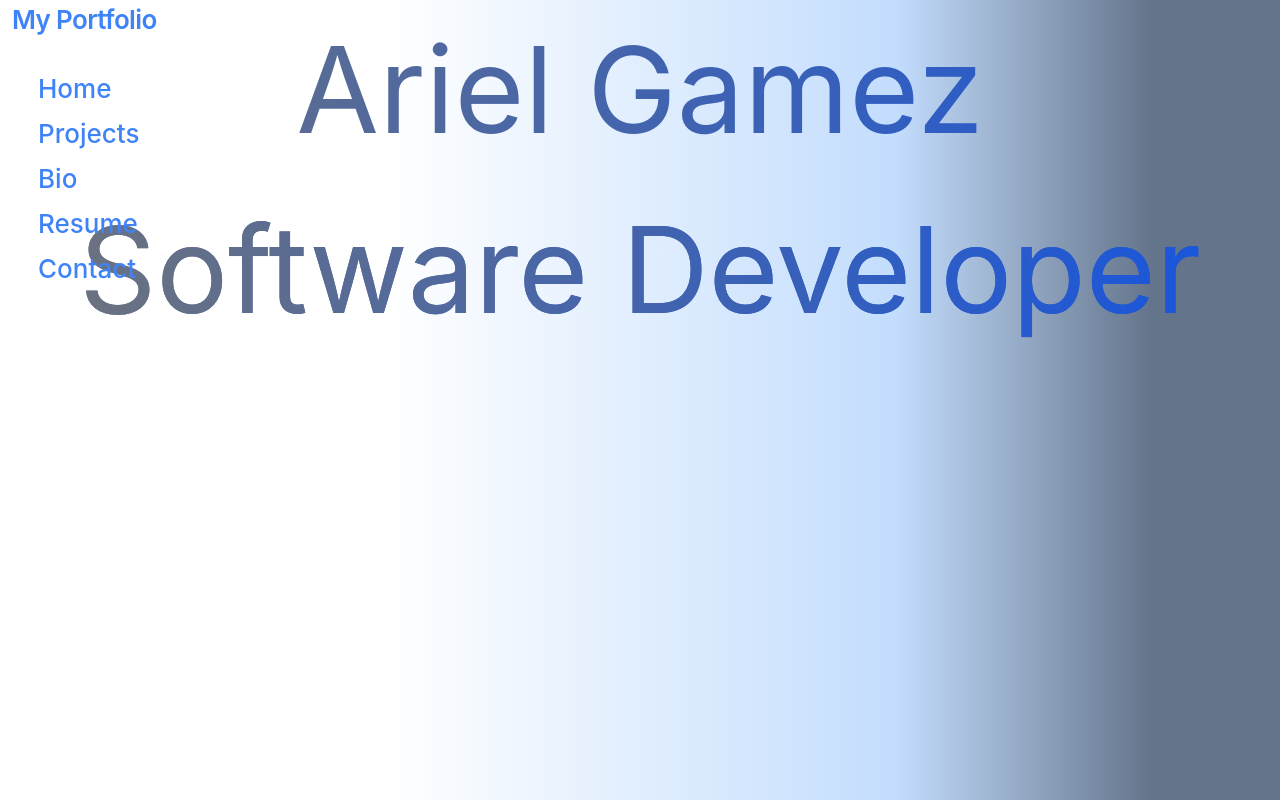
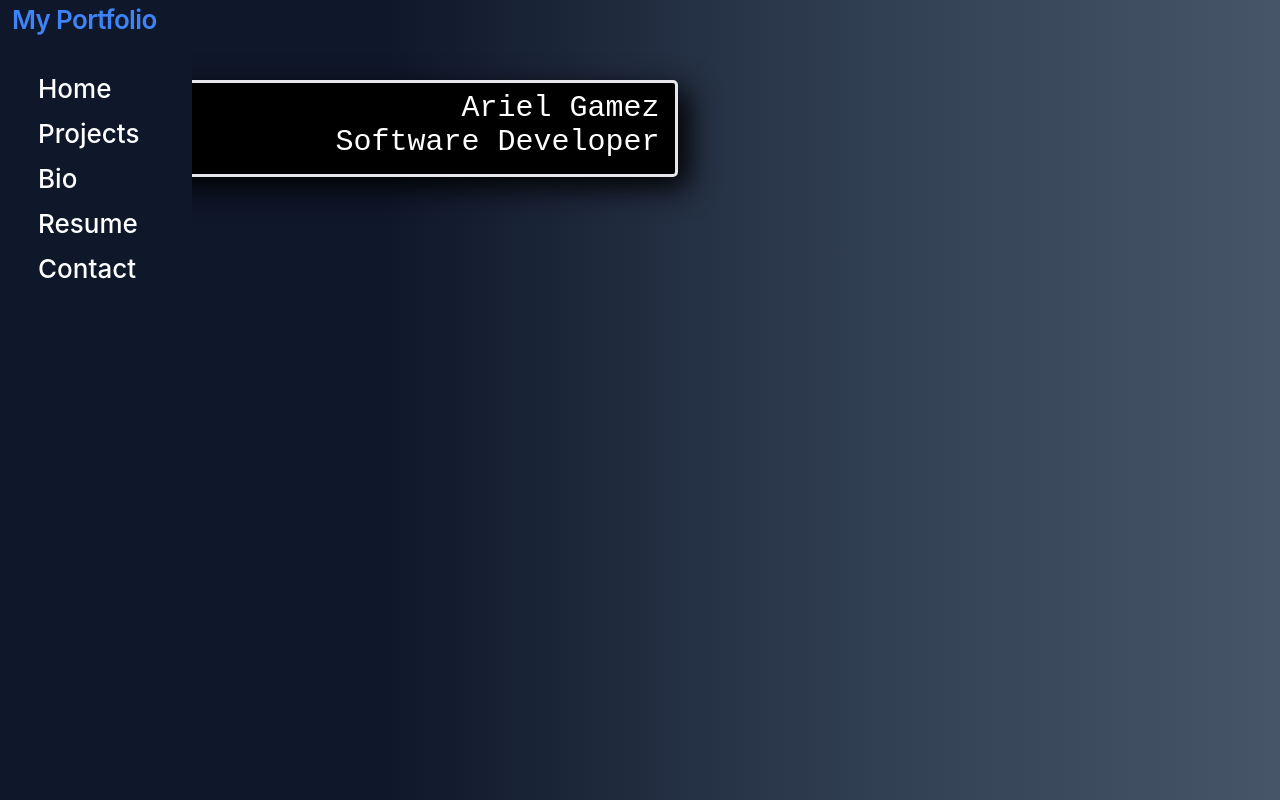
Before and after one commit to argamez98/Portfolio, a React (Create React App) app: page / in a window 1280 px wide. Built offline with nearby package versions, Linux system fonts and the light colour scheme.

Commit message:
changes: background, colors
added the section that animates

```diff
--- a/src/App.js
+++ b/src/App.js
@@ -9,7 +9,7 @@ import Projects from "./components/Projects";
 
 function App() {
     return (
-        <div className="App bg-gradient-to-r from-white from-30% via-blue-200 via-70% to-slate-500 to-90%">
+        <div className="App bg-gradient-to-r from-slate-900 from-30% via-slate-700 via-70% to-slate-600">
             <Router>
                 <Navbar/>
                 <Routes>
--- a/src/components/Home.js
+++ b/src/components/Home.js
@@ -1,12 +1,8 @@
 import React from "react";
+import Section from './Section';
 
 export default function Home() {
     return (
-        <div className="titleblock justify-center text-center text-xxl bg-gradient-to-r from-gray-500 to-blue-700 bg-clip-text text-transparent">
-            <span>Ariel Gamez</span>
-            <div className='seperator'></div>
-            <span className="align-center bg-gradient-to-r from-gray-500 to-blue-700 bg-clip-text text-transparent">
-                Software Developer
-            </span>
-        </div>);
+       <Section />
+       );
 }
--- a/src/components/Navbar.js
+++ b/src/components/Navbar.js
@@ -29,14 +29,14 @@ function Navbar() {
     ];
     return (
         <nav className="flex items-center justify-between flex-wrap">
-            <aside className='fixed top-0 left-0 z-40 w-64 h-screen transition-transform -translate-x-full sm:translate-x-0' aria-label='Sidebar'>
+            <aside className='fixed top-0 left-0 z-40 w-64 h-screen bg-slate-900 transition-transform -translate-x-full sm:translate-x-0' aria-label='Sidebar'>
                 <div className="flex items-center flex-shrink-0 text-blue-500">
-                    <span className="font-semibold text-xl tracking-tight n pl-4">
+                    <span className="font-semibold text-xl tracking-tight pl-4">
                         My Portfolio
                     </span>
                 </div>
                 <div className="block= lg:hidden">
-                    <button className="flex items-center px-3 py-2 border rounded text-gray-500 border-gray-600 hover:text-white hover:border-white transition-transform translate-x-10"
+                    <button className="flex items-center px-3 py-2 border rounded text-gray-500 border-gray-600 hover:text-white hover:border-white transition-transform translate-x-20"
                         onClick={handleClick}>
                         <svg className="fill-current h-3 w-3" viewBox="0 0 20 20" xmlns="http://www.w3.org/2000/svg">
                             <title>Menu</title>
--- a/src/components/Navlink.js
+++ b/src/components/Navlink.js
@@ -14,7 +14,7 @@ const NavLinks = ({links}) => {
                 <Link to={
                         link.url
                     }
-                    className='space-y-2 text-blue-500 hover:text-white hover:bg-slate-400 transition duration-300 ease-in-out'>
+                    className='space-y-2 text-white hover:text-black hover:bg-slate-400 transition duration-300 ease-in-out'>
                     {
                     link.text
                 } </Link>
--- a/src/index.css
+++ b/src/index.css
@@ -18,13 +18,13 @@ code {
 
 @layer components {
   .square {
-    @apply fixed left-[-5%] w-[30em] text-[white] shadow-[10px_10px_30px_lightblue] animate-[slide-in_1.5s] rounded-[5px] border-[3px] top-[10%];
+    @apply fixed left-[-8%] w-[30em] text-[white] shadow-[10px_10px_30px_black] animate-[slide-in_2s] rounded-[5px] border-[3px] top-[10%];
     background: black;
   }
 }
 
 .hide {
-  @apply animate-[slide-out_2s] pr-10;
+  @apply animate-[slide-out_2s] pr-12;
 }
 
 .name {
@@ -45,7 +45,7 @@ code {
 }
 
 .name:hover .separator {
-  @apply h-[3px] w-3/5;
+  @apply h-[3px] w-2/5;
 }
 
 .image {
```
